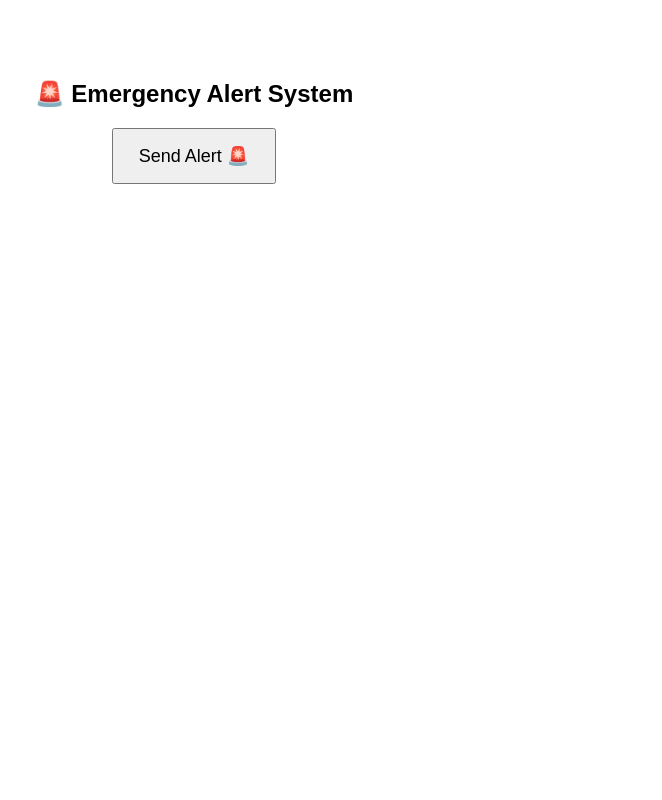
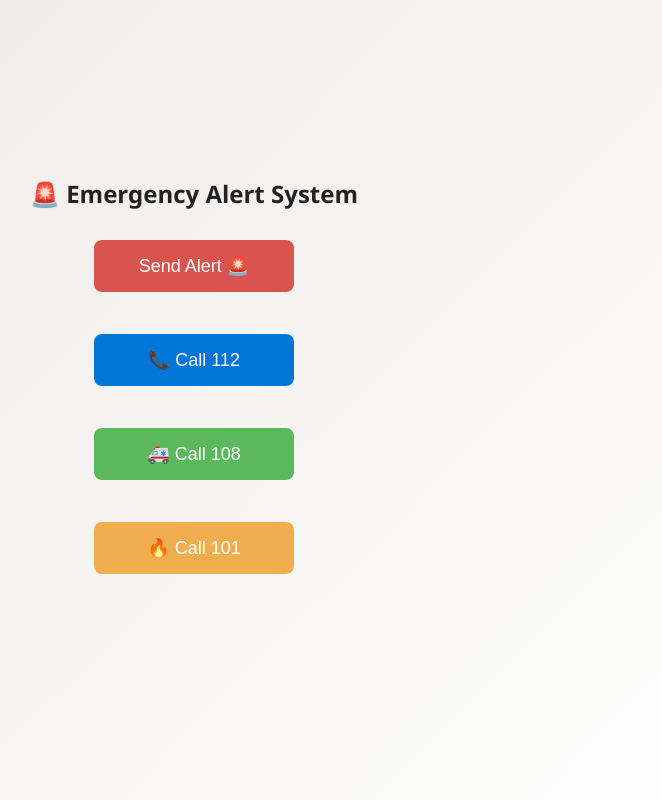
Before and after one commit to manogna2605/project, a Flask app: page / in a window 1280 px wide. Shown: the whole page, without its empty margins (446-1108 px from the left). Run offline with Flask 3, Linux system fonts and the light colour scheme; some libraries are stand-ins or nearby versions.

Commit message:
index ch

```diff
--- a/templates/index.html
+++ b/templates/index.html
@@ -1,19 +1,55 @@
 <!DOCTYPE html>
-<html>
+<html lang="en">
 <head>
-    <title>Emergency Alert</title>
+  <meta charset="UTF-8">
+  <meta name="viewport" content="width=device-width, initial-scale=1.0">
+  <title>Emergency Alert System</title>
+  <link rel="manifest" href="/manifest.json">
   <script src="https://www.gstatic.com/firebasejs/10.5.0/firebase-app-compat.js"></script>
   <script src="https://www.gstatic.com/firebasejs/10.5.0/firebase-database-compat.js"></script>
+  <script src="https://www.gstatic.com/firebasejs/10.5.0/firebase-messaging-compat.js"></script>
+  <style>
+    body {
+      font-family: 'Segoe UI', sans-serif;
+      background: linear-gradient(135deg, #ece9e6, #ffffff);
+      display: flex;
+      flex-direction: column;
+      align-items: center;
+      justify-content: center;
+      height: 100vh;
+      margin: 0;
+      text-align: center;
+    }
+    h2 { color: #222; margin-bottom: 20px; }
+    .btn {
+      margin: 10px;
+      padding: 15px 30px;
+      font-size: 18px;
+      border: none;
+      border-radius: 8px;
+      cursor: pointer;
+      transition: transform 0.2s ease;
+      color: white;
+      width: 200px;
+    }
+    .btn:hover { transform: scale(1.05); }
+    #alertBtn { background: #d9534f; }
+    #call112 { background: #0275d8; }
+    #call108 { background: #5cb85c; }
+    #call101 { background: #f0ad4e; }
+    #status { margin-top: 20px; font-size: 16px; color: #555; }
+  </style>
 </head>
-<body style="font-family:sans-serif; text-align:center; margin-top:80px;">
+<body>
   <h2>🚨 Emergency Alert System</h2>
-    <button id="alertBtn" style="padding:15px 25px; font-size:18px;">Send Alert 🚨</button>
+  <button id="alertBtn" class="btn">Send Alert 🚨</button><br>
+  <button id="call112" class="btn">📞 Call 112</button><br>
+  <button id="call108" class="btn">🚑 Call 108</button><br>
+  <button id="call101" class="btn">🔥 Call 101</button><br>
   <p id="status"></p>
-
   <audio id="siren" src="{{ url_for('static', filename='alert.mp3') }}" preload="auto"></audio>
 
   <script>
-        // 🔥 Replace with your Firebase config from Firebase Console
     const firebaseConfig = {
       apiKey: "AIzaSyCGj8pmHx2KKGNObpQE_2geEbsyQjdaOy0",
       authDomain: "emergency-app-13dc2.firebaseapp.com",
@@ -28,22 +64,42 @@
     const db = firebase.database();
 
     const btn = document.getElementById("alertBtn");
+    const siren = document.getElementById("siren");
     const status = document.getElementById("status");
-        const siren = document.getElementById("siren");
+
+    let isSender = false;
 
     btn.addEventListener("click", () => {
-            const now = Date.now();
-            db.ref("alerts/").push({ time: now });
-            status.innerText = "🚨 Alert sent!";
+      isSender = true;
+      navigator.geolocation.getCurrentPosition(pos => {
+        db.ref("alerts/").push({
+          time: Date.now(),
+          lat: pos.coords.latitude,
+          lon: pos.coords.longitude
+        });
+        status.innerText = "🚨 Alert sent successfully!";
+      }, () => {
+        db.ref("alerts/").push({ time: Date.now(), lat: null, lon: null });
+        status.innerText = "🚨 Alert sent (location unavailable)";
+      });
     });
 
-        db.ref("alerts/").on("value", snapshot => {
+    db.ref("alerts/").on("child_added", snapshot => {
+      if (!isSender) {
         const data = snapshot.val();
-            if (data) {
         siren.play();
-                alert("⚠️ Someone pressed the danger button!");
+        let msg = "⚠️ Someone triggered an alert!";
+        if (data.lat && data.lon)
+          msg += `\n📍 Location: https://www.google.com/maps?q=${data.lat},${data.lon}`;
+        alert(msg);
       }
+      isSender = false;
     });
+
+    // Emergency call buttons
+    document.getElementById("call112").onclick = () => window.location.href = "tel:112";
+    document.getElementById("call108").onclick = () => window.location.href = "tel:108";
+    document.getElementById("call101").onclick = () => window.location.href = "tel:101";
   </script>
 </body>
 </html>
```
Lines whose indentation alone changed are shown as unchanged.
